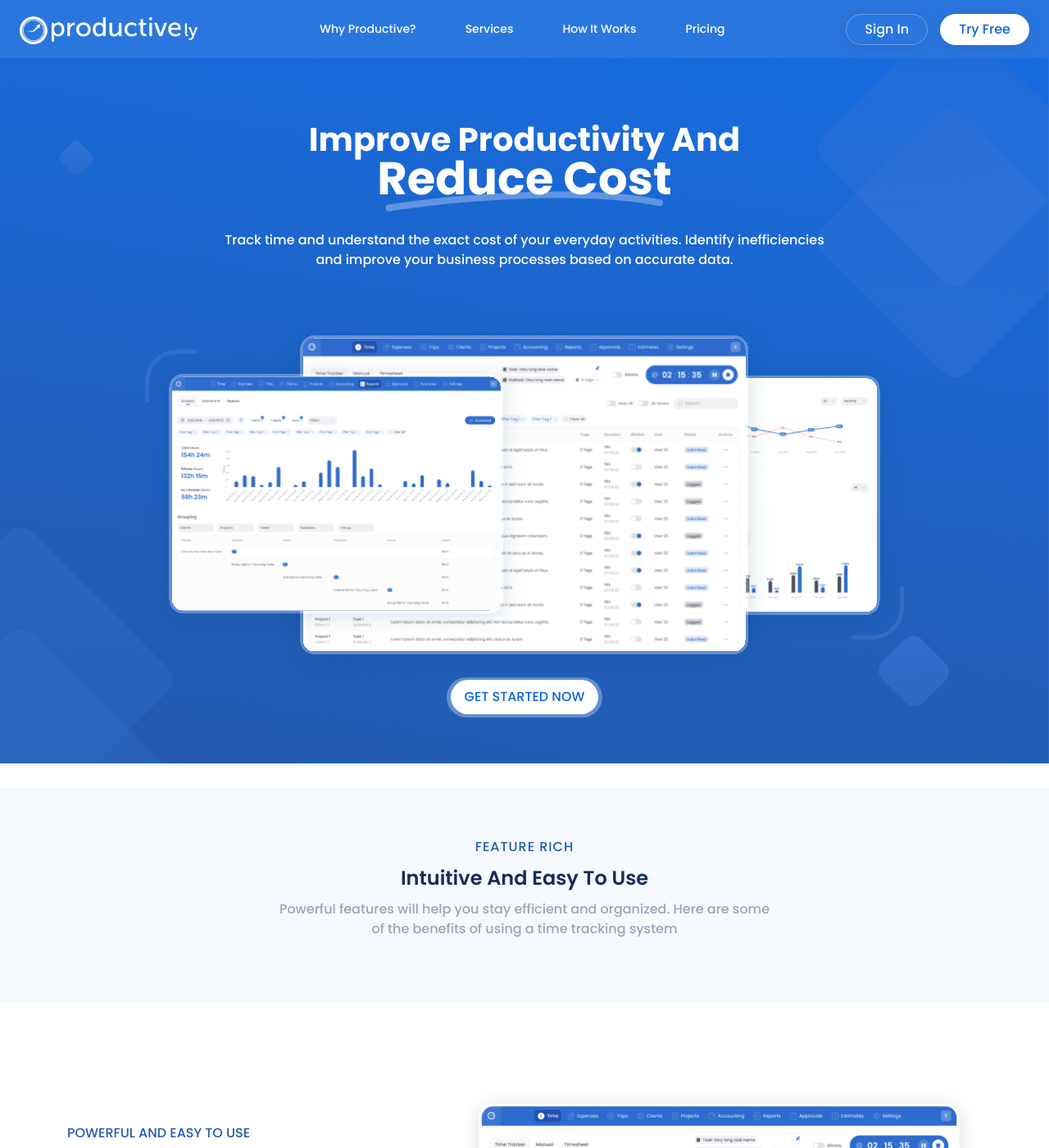
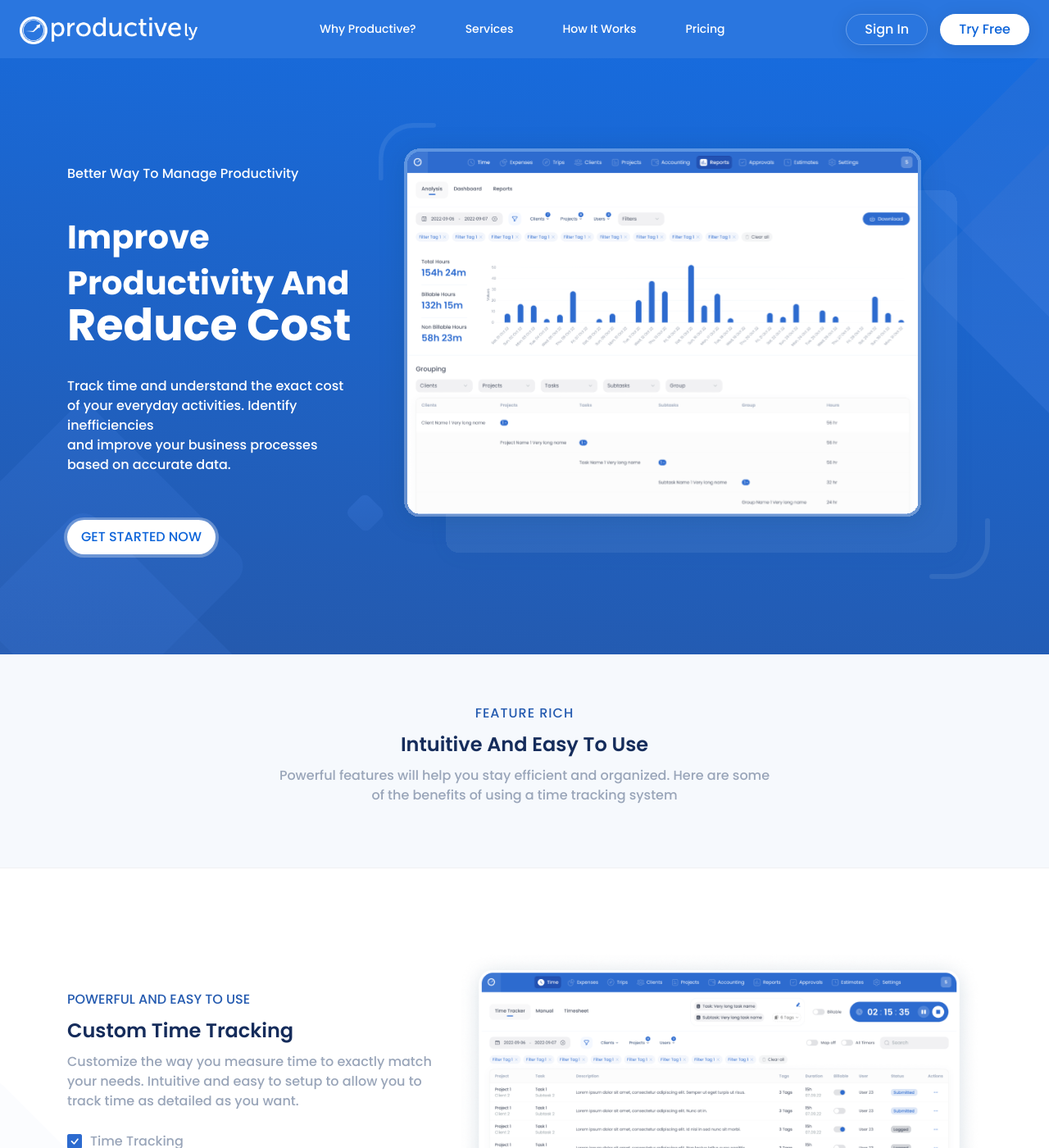
Before and after one commit to webuimaker/productive2022, a Jekyll site: the page built from index.markdown, in a window 1280 px wide and 1400 px high. Shown: the whole window at 82% size. Built offline with Jekyll 4.4.1, drawn with Linux system fonts in a browser that asks for light colours.

Commit message:
updated new hero

```diff
--- a/_includes/hero.html
+++ b/_includes/hero.html
@@ -1,27 +1,29 @@
 <!-- ======= Hero Section ======= -->
-<section id="hero" class="d-flex">
+<section id="hero" class="d-flex v1">
     <div class="container hero-inner">
       <div class="row">
-        <div class="col-12 col-sm-10 offset-sm-1 d-lg-flex flex-lg-column justify-content-center text-center  pt-5 pt-lg-0 order-1" data-aos="fade-up">
+        <div class="col-12 col-lg-4  d-lg-flex flex-lg-column  pt-5 pt-lg-0 order-1" data-aos="fade-up">
           <div class="text-left">
             {% if page.hero.subHeading != "" %}<h6>{{ page.hero.subHeading }}</h6>{% endif %}
             <h1>{{ page.hero.heading }}
-              <img src="/assets/images/hero-header.svg" alt="hero header">
+              <!-- <img src="/assets/images/hero-header.svg" alt="hero header"> -->
             </h1>
             {% if page.hero.text != "" %} <p>{{ page.hero.text  }}</p> {% endif %}
 
           </div>
+
+          {% if page.hero.btnText != "" %}
+          <div class="col-12  justify-content-center order-3 text-left mt-4 mt-sm-0">
+             <a href="{{ page.hero.btnUrl }}" class="btn">{{ page.hero.btnText }}</a>
+          </div>
+          {% endif %}
         </div>
-        {% if page.hero.image != "" %} <div class="col-12 col-sm-10 offset-sm-1 d-lg-flex flex-lg-column align-items-stretch order-2 hero-img text-center" data-aos="fade-up">
+        {% if page.hero.image != "" %} <div class="col-12 col-lg-8 1 d-lg-flex flex-lg-column align-items-stretch order-2 hero-img text-center" data-aos="fade-up">
           <img src="{{ page.hero.image }}" class="img-fluid" alt="">
         </div>
         {% endif %}
 
-        {% if page.hero.btnText != "" %}
-        <div class="col-12 col-sm-10 offset-sm-1 justify-content-center order-3 text-center mt-4 mt-sm-0">
-           <a href="{{ page.hero.btnUrl }}" class="btn">{{ page.hero.btnText }}</a>
-        </div>
-        {% endif %}
+
       </div>
     </div>
   </section><!-- End Hero -->
--- a/_sass/hero.scss
+++ b/_sass/hero.scss
@@ -9,10 +9,11 @@
     padding: 150px 0 90px 0;
     // background: linear-gradient(103.84deg, #0054C4 0%, #217CF7 100%);
     // background: linear-gradient(192.89deg, #156EE5 0%, #2559AC 100.02%);
-    background: url(/assets/images/hero-bg.svg);
+    // background: url(/assets/images/hero-bg.svg);
+    background: url(/assets/images/hero-bg2.svg);
     background-repeat: no-repeat;
     background-size: cover;
-    background-position: 100% -30px ;
+    // background-position: 100% -30px ;
     color: $white;
     @include devices(tablet) {
     background-position: 100% 0px ;
@@ -50,7 +51,7 @@
 
     h1 {
         font-style: normal;
-        font-size: 56px;
+        font-size: 54px;
         line-height: 56px;
         color: $white;
         font-weight: 700;
@@ -109,6 +110,57 @@
               z-index: 1;
           }
       }
+
+      &.v1{
+        h1, h6, p{
+          text-align: left;
+        }
+        h6{
+          font-weight: 500;
+          font-size: 16px;
+          line-height: 24px;
+          margin-bottom: 32px;
+          margin-top: 50px;
+          @include devices(mobile) {
+            margin-top: 0px;
+
+            }
+        }
+        h1{
+          margin-bottom: 32px;
+          span{
+            font-weight: 700;
+            font-size: 40px;
+            line-height: 100%;
+            text-align: center;
+            text-transform: capitalize;
+          }
+        }
+
+        .hero-img {
+          position: relative;
+          @include devices(mobile)  {
+            margin-top: 20px;
+          }
+
+          &::after{
+            background: url(/assets/images/hero-rect.svg);
+            background-repeat: no-repeat;
+            content: "";
+            position: absolute;
+            right: 0px;
+            bottom: 0px;
+            width: 76px;
+            height: 76px;
+            @include devices(mobile)  {
+              width: 32px;
+              height: 32px;
+              background-size: 100%;
+              right: 10px;
+            }
+          }
+        }
+      }
   }
 
   @media (max-width: 991px) {
@@ -122,7 +174,7 @@
       text-align: center;
     }
     #hero .hero-img img {
-      width: 60%;
+      width: 100%;
     }
   }
   @include devices(tablet) {
--- a/index.markdown
+++ b/index.markdown
@@ -5,10 +5,10 @@ layout: default
 title: "Productive"
 description: "Productively is modern time tracking software"
 hero:
-  heading: "Reduce Cost"
-  subHeading: "Improve Productivity And"
+  heading: "<span>Improve Productivity And </span> Reduce Cost"
+  subHeading: "Better Way to Manage Productivity"
   text: "Track time and understand the exact cost of your everyday activities. Identify inefficiencies <br> and improve your business processes based on accurate data."
   btnText: "Get Started Now"
   btnUrl: "https://productively.app/register"
-  image: "/assets/images/hero-images.svg"
+  image: "/assets/images/hero-image.svg"
 ---
```
Also changed, not shown: assets/images/hero-bg2.svg (added), assets/images/hero-image.svg (added), assets/images/hero-img2.svg (added), assets/images/hero-rect.svg (added).
